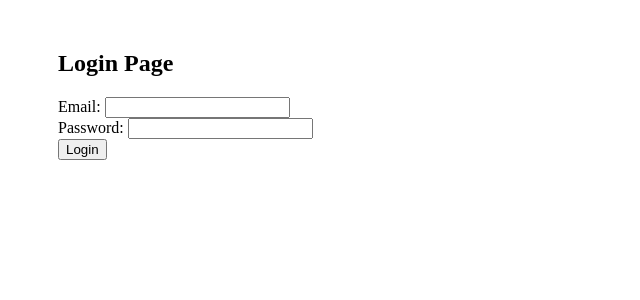
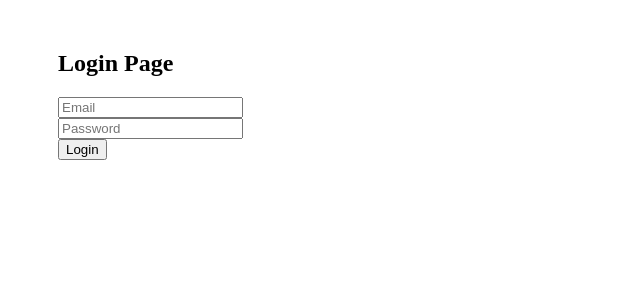
Before and after one commit to Sharmila127/frontend1112, a React (Vite) app: page /login in a window 1280 px wide. Shown: the top 300 px of the page, without its empty margins (0-640 px from the left). Built offline with nearby package versions, Linux system fonts and the light colour scheme.

Commit message:
Update Login.jsx

```diff
--- a/src/pages/Login.jsx
+++ b/src/pages/Login.jsx
@@ -1,28 +1,48 @@
-import React, { useState } from 'react';
+import React, { useState } from "react";
 
 function Login() {
-  const [email, setEmail] = useState('');
-  const [password, setPassword] = useState('');
+  const [email, setEmail] = useState("");
+  const [password, setPassword] = useState("");
+  const [msg, setMsg] = useState("");
 
-  const handleSubmit = (e) => {
-    e.preventDefault();
-    alert(`Email: ${email}, Password: ${password}`);
+  const handleLogin = async () => {
+    try {
+      const res = await fetch(`${import.meta.env.VITE_AUTH_URL}/auth/login`, {
+        method: "POST",
+        headers: {
+          "Content-Type": "application/json",
+        },
+        body: JSON.stringify({ email, password }),
+      });
+
+      const data = await res.json();
+      setMsg(JSON.stringify(data));
+    } catch (err) {
+      setMsg("Error: " + err.message);
+    }
   };
 
   return (
-    <div style={{ margin: '50px' }}>
+    <div style={{ margin: "50px" }}>
       <h2>Login Page</h2>
-      <form onSubmit={handleSubmit}>
-        <div>
-          <label>Email: </label>
-          <input type="email" value={email} onChange={e => setEmail(e.target.value)} />
-        </div>
-        <div>
-          <label>Password: </label>
-          <input type="password" value={password} onChange={e => setPassword(e.target.value)} />
-        </div>
-        <button type="submit">Login</button>
-      </form>
+
+      <input
+        type="text"
+        placeholder="Email"
+        value={email}
+        onChange={(e) => setEmail(e.target.value)}
+      /><br/>
+
+      <input
+        type="password"
+        placeholder="Password"
+        value={password}
+        onChange={(e) => setPassword(e.target.value)}
+      /><br/>
+
+      <button onClick={handleLogin}>Login</button>
+
+      <p>{msg}</p>
     </div>
   );
 }
```
